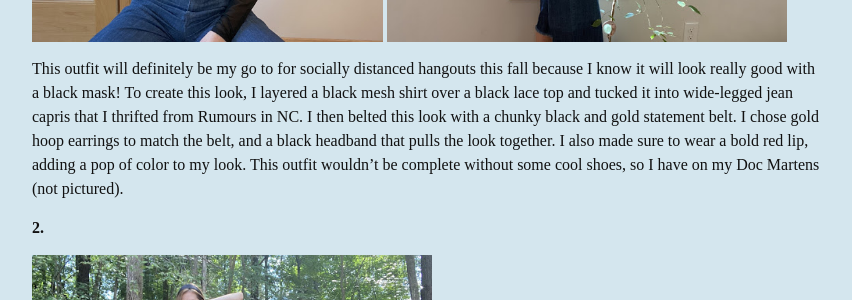
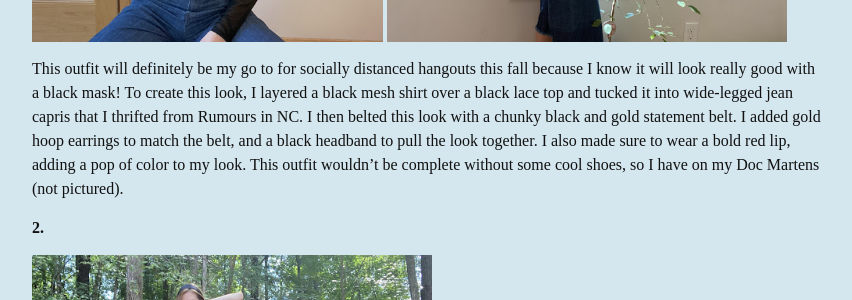
Before and after one commit to iwalte01/fashionisa-blog, a Jekyll site: the page built from blog-fashion/_posts/2020-08-24-3-Cute-Back-to-School-Outfits.md, in a window 1280 px wide and 900 px high, scrolled down 590 px. Shown: the part 200-500 px from the top of the window, without its empty margins (213-1065 px from the left). Built offline with Jekyll 4.4.1, drawn with Linux system fonts in a browser that asks for light colours; nearby versions of some CDN libraries.

Commit message:
fashion post 3 up!

```diff
--- a/blog-fashion/_posts/2020-08-24-3-Cute-Back-to-School-Outfits.md
+++ b/blog-fashion/_posts/2020-08-24-3-Cute-Back-to-School-Outfits.md
@@ -21,7 +21,7 @@ Despite the global pandemic and having mostly online classes, I am really lookin
 <img src="/fashionisa-blog/images/fash3/bts_thumbnail.jpg" height="300px">
 <img src="/fashionisa-blog/images/fash3/bts1.jpg" height="300px">
 
-This outfit will definitely be my go to for socially distanced hangouts this fall because I know it will look really good with a black mask! To create this look, I layered a black mesh shirt over a black lace top and tucked it into wide-legged jean capris that I thrifted from Rumours in NC. I then belted this look with a chunky black and gold statement belt. I chose gold hoop earrings to match the belt, and a black headband that pulls the look together. I also made sure to wear a bold red lip, adding a pop of color to my look. This outfit wouldn’t be complete without some cool shoes, so I have on my Doc Martens (not pictured).
+This outfit will definitely be my go to for socially distanced hangouts this fall because I know it will look really good with a black mask! To create this look, I layered a black mesh shirt over a black lace top and tucked it into wide-legged jean capris that I thrifted from Rumours in NC. I then belted this look with a chunky black and gold statement belt. I added gold hoop earrings to match the belt, and a black headband to pull the look together. I also made sure to wear a bold red lip, adding a pop of color to my look. This outfit wouldn’t be complete without some cool shoes, so I have on my Doc Martens (not pictured).
 
 <p class="lst-item">2.</p>
 <img src="/fashionisa-blog/images/fash3/bts2.jpg" height="300px">
```
